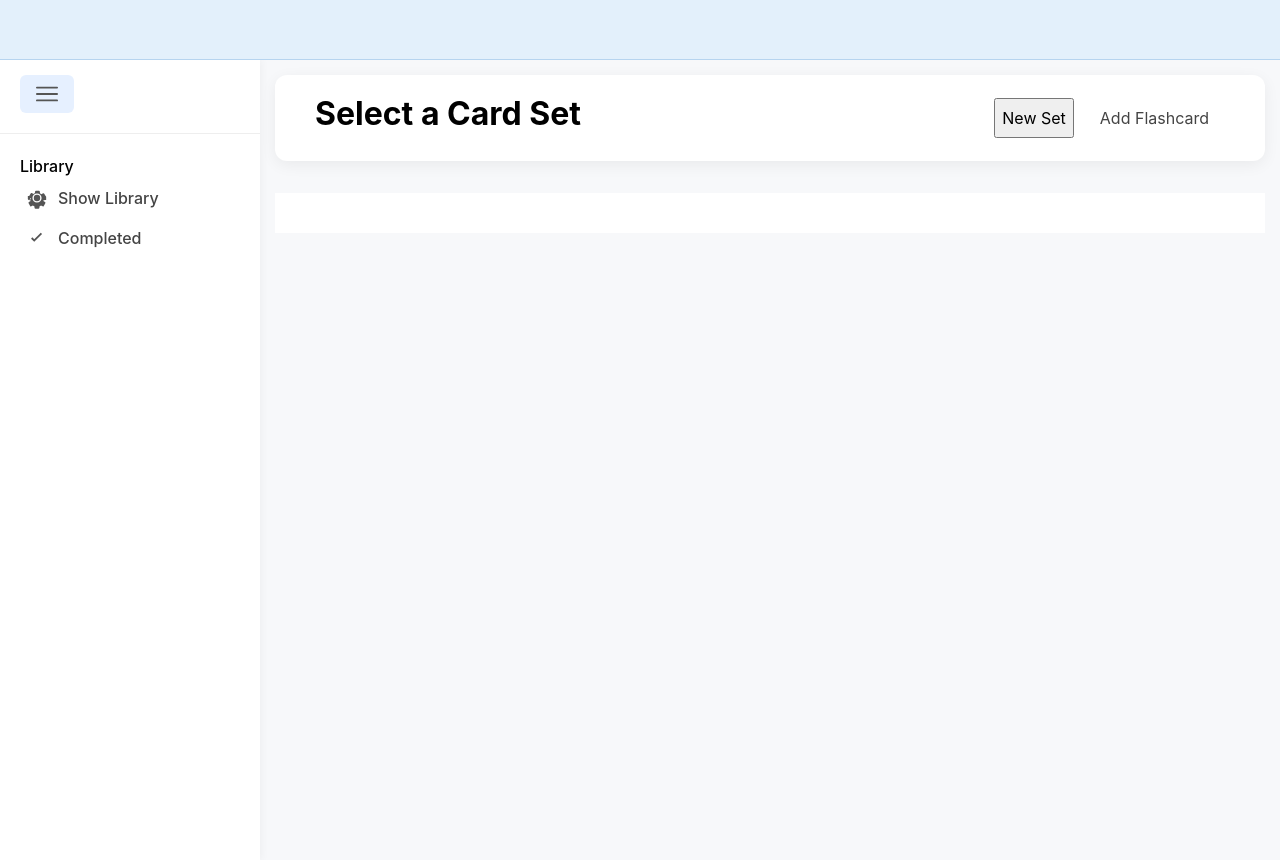
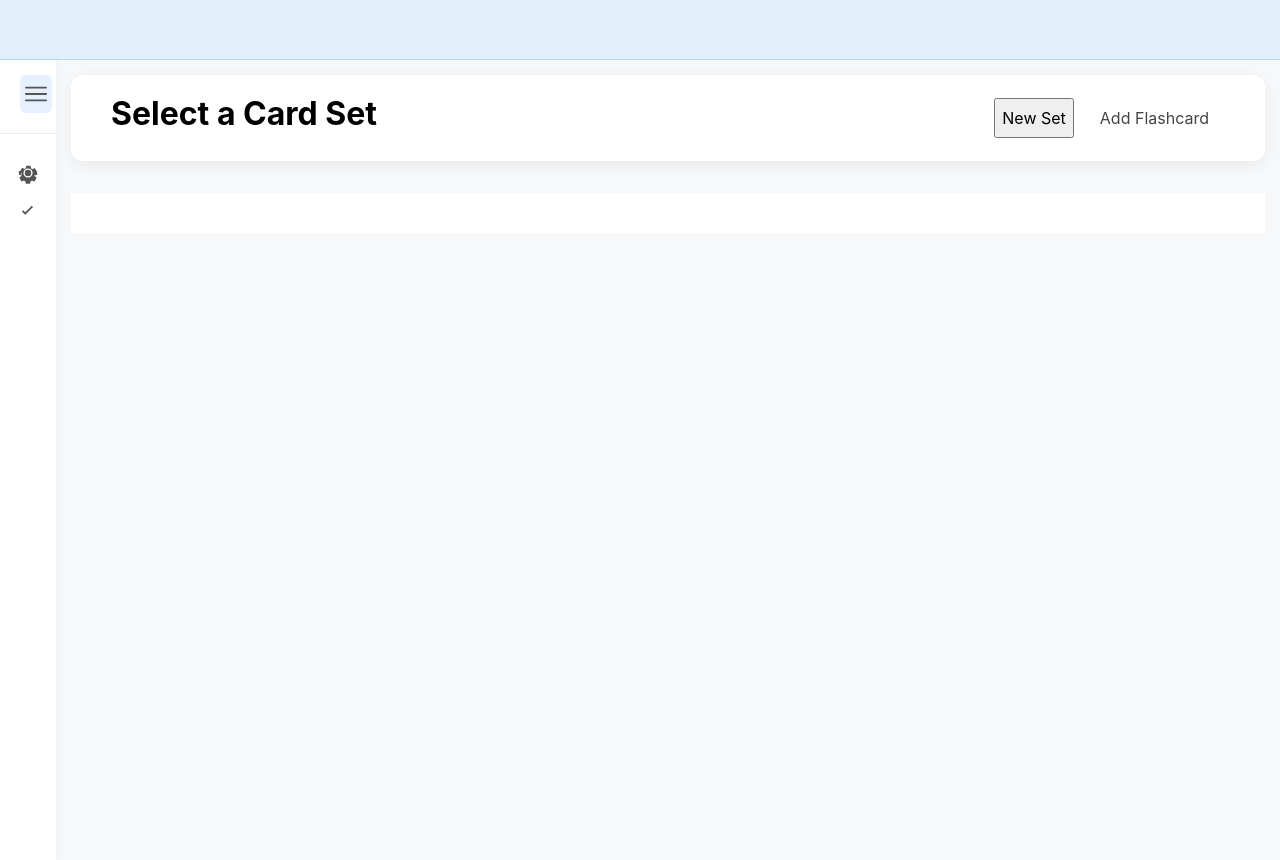
Before and after one commit to Jocko2121/flashcard-app, a website: page frontend/index.html in a window 1280 px wide. Both pictures are taken after a click on the button "Collapse/Expand Navigation". Drawn offline with Linux system fonts and the light colour scheme; no server answers.

Commit message:
fix left navbar hambuger not working

```diff
--- a/backend/data.json
+++ b/backend/data.json
@@ -61,7 +61,7 @@
   ],
   "settings": {
     "showCompleted": true,
-    "lastActiveSet": 1,
+    "lastActiveSet": 2,
     "theme": "light",
     "studyMode": "normal"
   },
--- a/frontend/index.html
+++ b/frontend/index.html
@@ -272,16 +272,17 @@
                 }, 5000);
             }
             function updateGrid() {
-                const colLeftVisible = colLeft.classList.contains('panel-visible');
                 const colRightVisible = colRight.classList.contains('panel-visible');
-                if (colLeftVisible && colRightVisible) {
-                    layout3col.style.gridTemplateColumns = '260px 1fr 260px';
-                } else if (colLeftVisible) {
-                    layout3col.style.gridTemplateColumns = '260px 1fr 0';
-                } else if (colRightVisible) {
-                    layout3col.style.gridTemplateColumns = '0 1fr 260px';
+                const isCollapsed = layout3col.classList.contains('left-collapsed');
+
+                if (colRightVisible && !isCollapsed) {
+                    layout3col.style.gridTemplateColumns = '220px 1fr 260px';
+                } else if (colRightVisible && isCollapsed) {
+                    layout3col.style.gridTemplateColumns = '56px 1fr 260px';
+                } else if (!isCollapsed) {
+                    layout3col.style.gridTemplateColumns = '220px 1fr 0';
                 } else {
-                    layout3col.style.gridTemplateColumns = '0 1fr 0';
+                    layout3col.style.gridTemplateColumns = '56px 1fr 0';
                 }
             }
             // Load library into sidebar
@@ -762,6 +763,14 @@
                         updateGrid();
                     });
                 }
+                // Ensure hamburger toggles and calls updateGrid
+                const navCollapseBtn = document.getElementById('nav-collapse-btn');
+                if (navCollapseBtn) {
+                    navCollapseBtn.addEventListener('click', () => {
+                        layout3col.classList.toggle('left-collapsed');
+                        updateGrid();
+                    });
+                }
             }
             // Initialize the app
             initializeEventListeners();
--- a/frontend/styles/layout.css
+++ b/frontend/styles/layout.css
@@ -86,6 +86,9 @@
 
 /* Left Panel */
 .panel-left {
+    width: 220px;
+    min-width: 220px;
+    max-width: 220px;
     padding: 15px 0 0 0;
     transform: translateX(-100%);
 }
@@ -161,3 +164,31 @@
     position: relative;
     z-index: 10;
 }
+
+/* Collapsed sidebar: force width and hide labels */
+.layout-3col.left-collapsed .panel-left {
+    width: 56px !important;
+    min-width: 56px !important;
+    max-width: 56px !important;
+    padding-left: 0;
+    padding-right: 0;
+    overflow: hidden;
+}
+
+.layout-3col.left-collapsed .panel-left .nav-label {
+    display: none !important;
+}
+
+.layout-3col.left-collapsed .panel-left .sidebar-nav-btn {
+    justify-content: center;
+    padding-left: 0;
+    padding-right: 0;
+}
+
+.layout-3col.left-collapsed .panel-left .nav-icon-btn {
+    margin-left: 0;
+    margin-right: 0;
+    display: flex;
+    justify-content: center;
+    width: 100%;
+}
```
